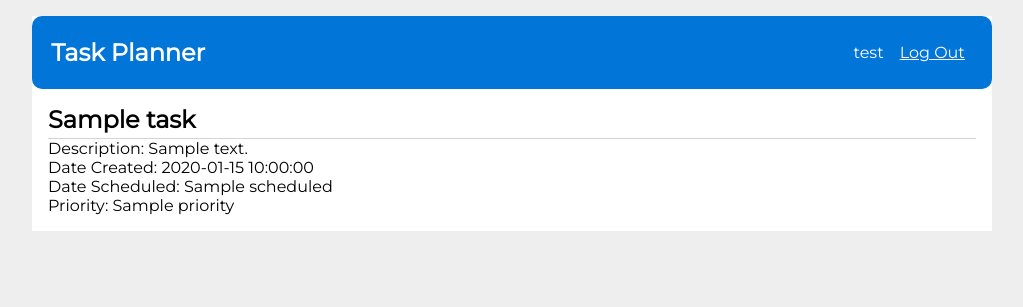
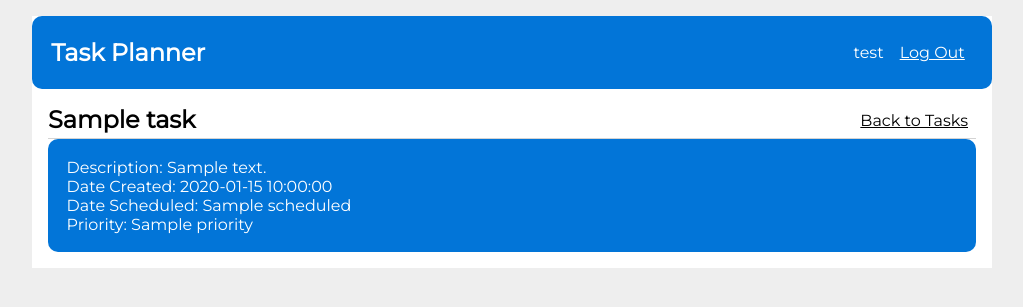
Before and after one commit to mfowler7/CalendarApp, a Flask app: template flaskr/templates/task/details.html in a window 1280 px wide. Shown: the top 307 px of the page, without its empty margins (128-1151 px from the left). Run offline with Flask 2, Linux system fonts and the light colour scheme; the visitor is signed in with stand-in values (Sample User, id 1); data comes from the database, SQL or seed files in the repository; the template is opened without the code that fills it: most values are stand-ins (such as "Sample title", 1, 10 or a date in 2020).

Commit message:
updated details page

```diff
--- a/flaskr/static/style.css
+++ b/flaskr/static/style.css
@@ -139,6 +139,10 @@ section.content {
   resize: vertical;
 }
 
+a.action {
+  color: black;
+}
+
 input.danger {
   color: #D9534F;
 }
--- a/flaskr/templates/task/details.html
+++ b/flaskr/templates/task/details.html
@@ -8,12 +8,12 @@
 {% endblock %}
 
 {% block content %}
-  <div>
+  <article class="task">
     <div class="about">Description: {{ task['description'] }}</div>
     <div class="about">Date Created: {{ task['created'] }}</div>
     <div class="about">Date Scheduled: {{ task['scheduled'] }}</div>
     <div class="about">Priority: {{ task['priority'] }}</div>
-  </div>
+  </article>
   {% if g.user['id'] == task['user_id'] %}
 
   {% endif %}
```
